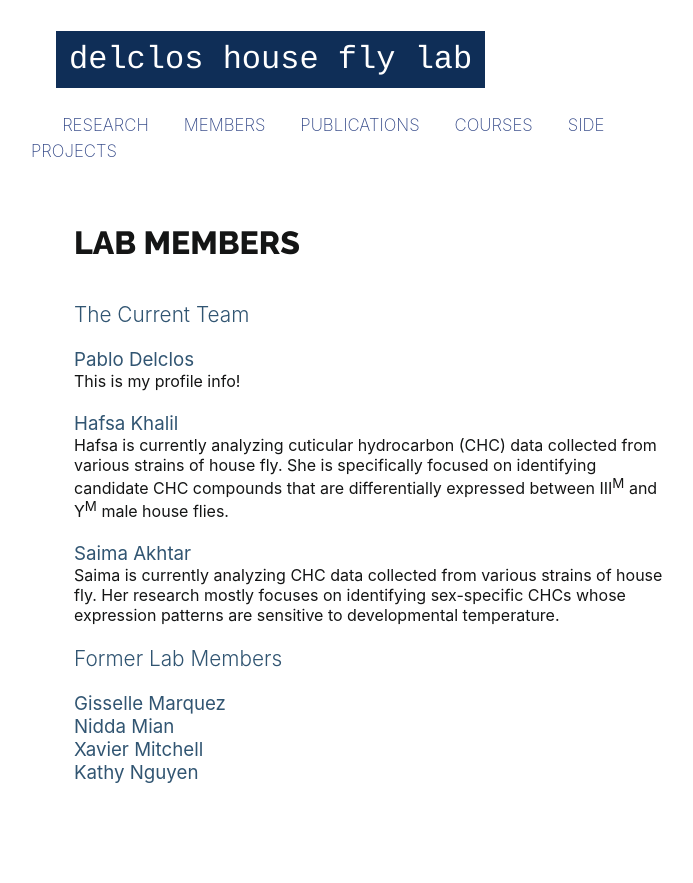
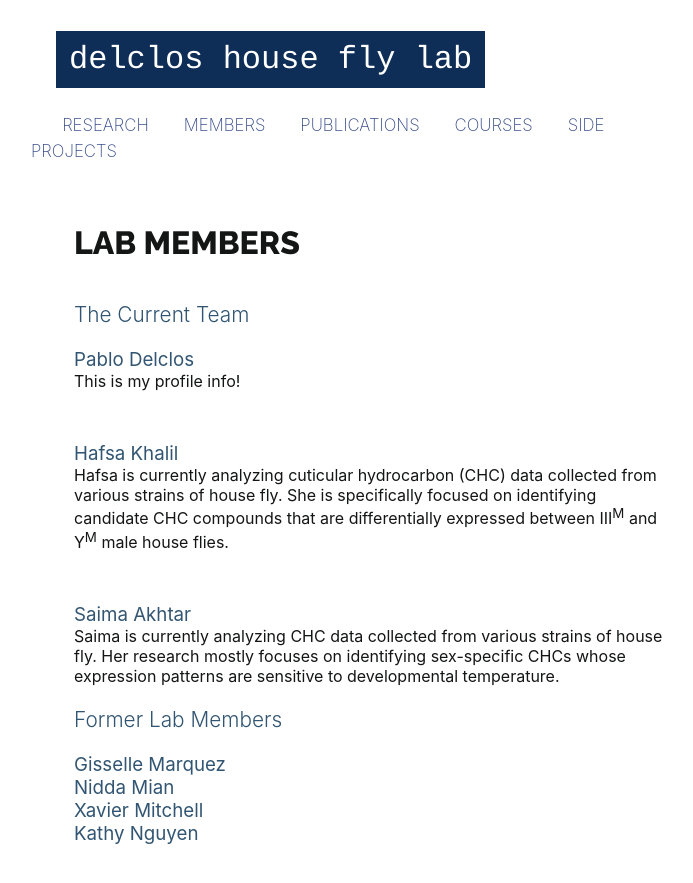
Before and after one commit to pjdelclos/pjdelclos.github.io, a Jekyll site: the page built from archives/index.html, in a window 1280 px wide. Shown: the top 883 px of the page, without its empty margins (266-959 px from the left). Built offline with Jekyll 4.4.1, drawn with Linux system fonts in a browser that asks for light colours; some web fonts are replaced.

Commit message:
Update index.html

```diff
--- a/archives/index.html
+++ b/archives/index.html
@@ -13,12 +13,12 @@ title: Members
   <div>
   This is my profile info!
   </div>
-  <h2></h2>
+<p>&nbsp;</p>
 <h3>Hafsa Khalil</h3>
   <div>
   Hafsa is currently analyzing cuticular hydrocarbon (CHC) data collected from various strains of house fly. She is specifically focused on identifying candidate CHC compounds that are differentially expressed between III<sup>M</sup> and Y<sup>M</sup> male house flies.
   </div>
-  <h2></h2>
+<p>&nbsp;</p>
 <h3>Saima Akhtar</h3>
   <div>
   Saima is currently analyzing CHC data collected from various strains of house fly. Her research mostly focuses on identifying sex-specific CHCs whose expression patterns are sensitive to developmental temperature.
```
